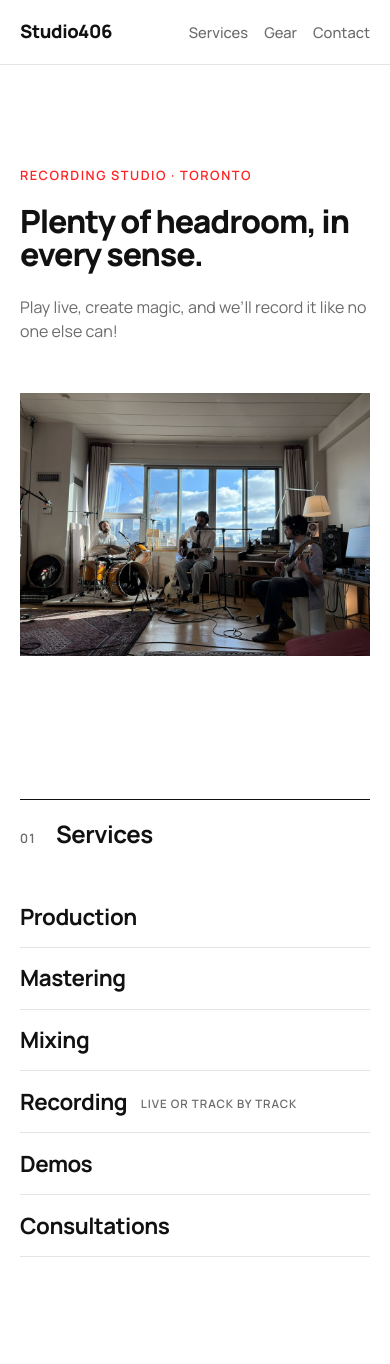
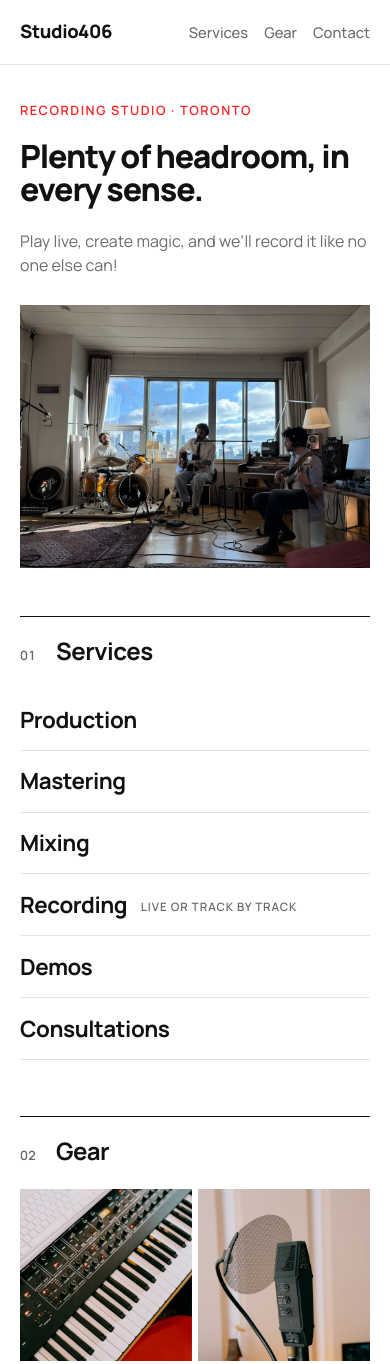
Before and after one commit to claude-richard-5/studio406-site, a plain HTML site: page v2/index.html in a window 390 px wide. Shown: the top 1364 px of the page. Drawn offline with Linux system fonts and the light colour scheme.

Commit message:
v2 prototype: tighten vertical spacing on phones
Desktop section padding stacked into ~100-140px empty bands at phone width (above the eyebrow, and between the hero photo and Services). Checked at 375px: no horizontal scroll, no overflow, header fits, gear tables and long rows wrap cleanly.

Co-Authored-By: Claude Opus 5.5 <noreply@anthropic.com>

```diff
--- a/v2/v2.css
+++ b/v2/v2.css
@@ -118,6 +118,12 @@ a { color: inherit; text-decoration: none; }
 @media (max-width: 760px) {
   .services, .gear-grid { grid-template-columns: 1fr; }
   .hero-photo img { aspect-ratio: 4 / 3; }
+  /* desktop spacing stacks into big empty bands on a phone — tighten it */
+  .hero { padding-top: 2.25rem; padding-bottom: 0.5rem; }
+  .hero-photo { margin-top: 1.75rem; }
+  .block { padding-top: 2.5rem; padding-bottom: 1rem; }
+  .block-head { margin-bottom: 1.25rem; }
+  .foot { margin-top: 2.5rem; }
   .gear-photos { grid-template-columns: repeat(2, 1fr); }
   .nav { gap: 1rem; }
 }
```
